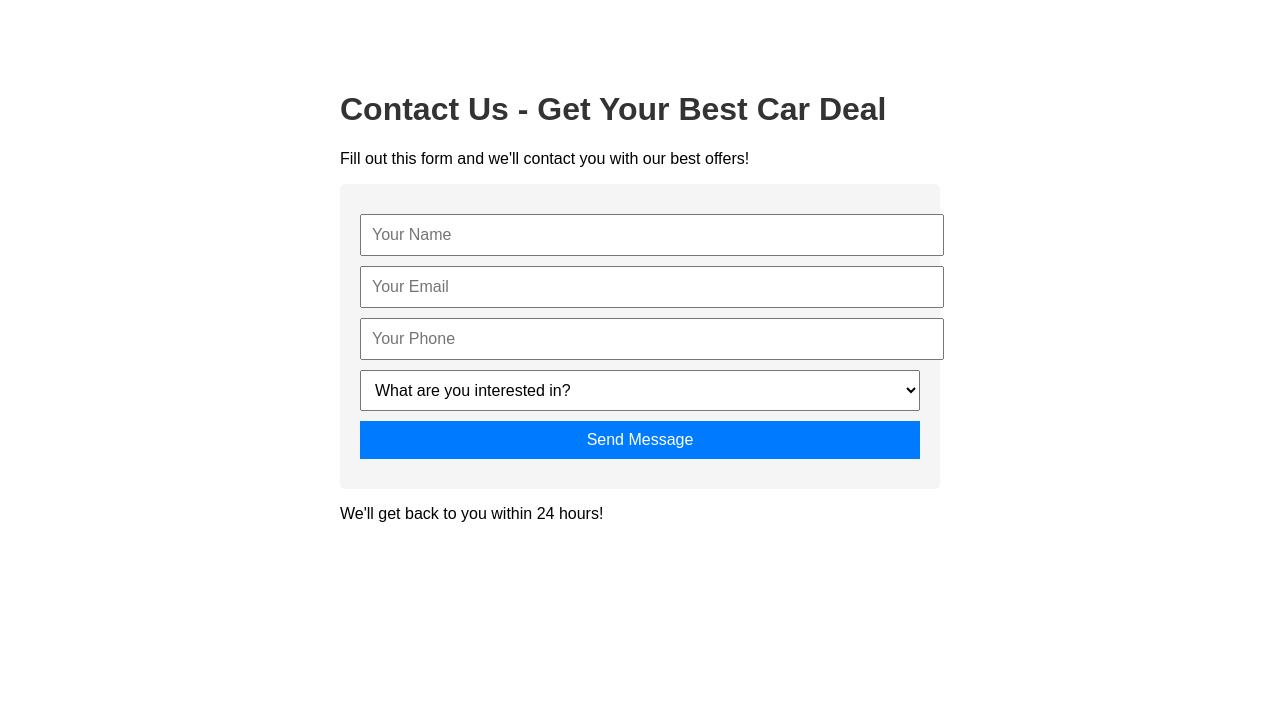
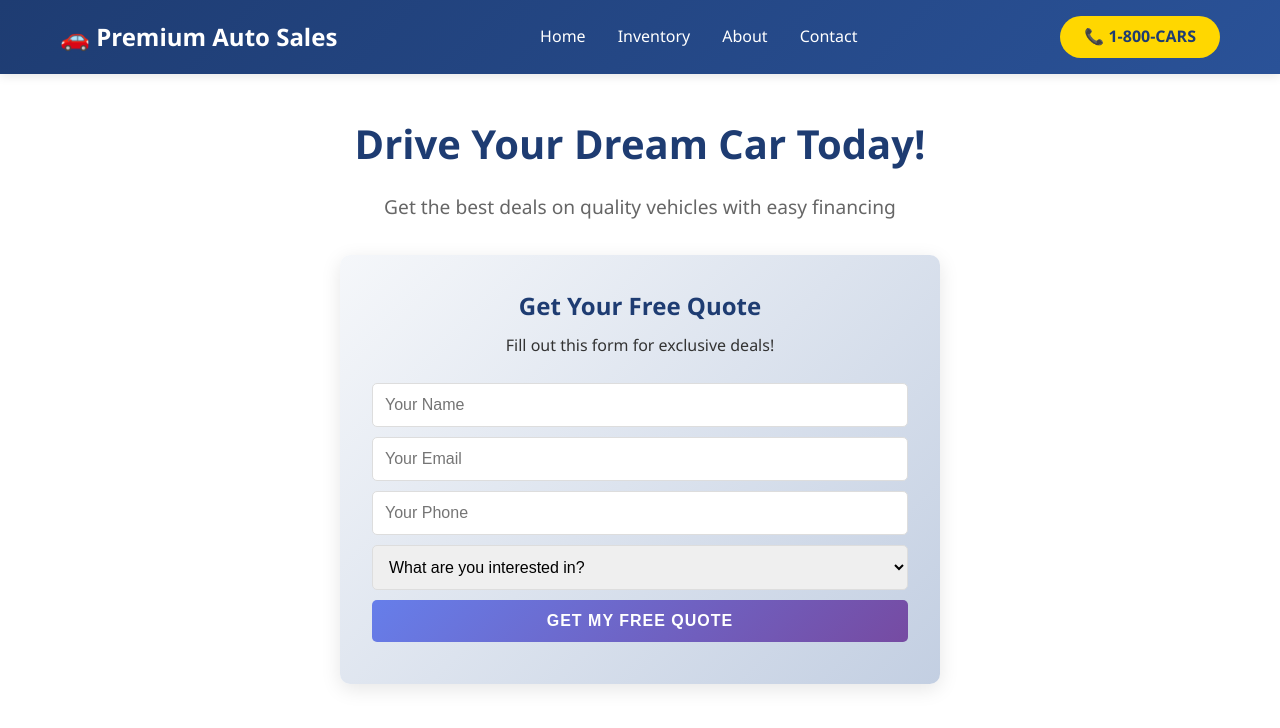
Before and after one commit to antony0531/car-sales-form, a plain HTML site: page index.html in a window 1280 px wide. Drawn offline with Linux system fonts and the light colour scheme.

Commit message:
Sprint 1: Add professional header, navigation, and styled form

```diff
--- a/index.html
+++ b/index.html
@@ -3,46 +3,181 @@
 <head>
     <meta charset="UTF-8">
     <meta name="viewport" content="width=device-width, initial-scale=1.0">
-    <title>Car Sales - Contact Form</title>
+    <title>Premium Auto Sales - Your Dream Car Awaits</title>
     <style>
+        * {
+            margin: 0;
+            padding: 0;
+            box-sizing: border-box;
+        }
+
         body {
-            font-family: Arial, sans-serif;
-            max-width: 600px;
-            margin: 50px auto;
-            padding: 20px;
-        }
-        h1 {
+            font-family: 'Segoe UI', Tahoma, Geneva, Verdana, sans-serif;
+            line-height: 1.6;
             color: #333;
         }
+
+        /* Header Styles */
+        header {
+            background: linear-gradient(135deg, #1e3c72 0%, #2a5298 100%);
+            color: white;
+            padding: 1rem 0;
+            position: fixed;
+            width: 100%;
+            top: 0;
+            z-index: 1000;
+            box-shadow: 0 2px 10px rgba(0,0,0,0.1);
+        }
+
+        nav {
+            max-width: 1200px;
+            margin: 0 auto;
+            padding: 0 20px;
+            display: flex;
+            justify-content: space-between;
+            align-items: center;
+        }
+
+        .logo {
+            font-size: 1.5rem;
+            font-weight: bold;
+        }
+
+        .nav-links {
+            display: flex;
+            list-style: none;
+            gap: 2rem;
+        }
+
+        .nav-links a {
+            color: white;
+            text-decoration: none;
+            transition: color 0.3s;
+        }
+
+        .nav-links a:hover {
+            color: #ffd700;
+        }
+
+        .phone-cta {
+            background: #ffd700;
+            color: #1e3c72;
+            padding: 0.5rem 1.5rem;
+            border-radius: 25px;
+            text-decoration: none;
+            font-weight: bold;
+            transition: transform 0.3s;
+        }
+
+        .phone-cta:hover {
+            transform: scale(1.05);
+        }
+
+        /* Main Content */
+        main {
+            margin-top: 80px;
+            padding: 2rem 20px;
+            max-width: 1200px;
+            margin-left: auto;
+            margin-right: auto;
+        }
+
+        h1 {
+            color: #1e3c72;
+            font-size: 2.5rem;
+            margin-bottom: 1rem;
+            text-align: center;
+        }
+
+        .tagline {
+            text-align: center;
+            font-size: 1.2rem;
+            color: #666;
+            margin-bottom: 2rem;
+        }
+
+        /* Form Styles - Keeping it working! */
         form {
-            background: #f5f5f5;
-            padding: 20px;
+            background: linear-gradient(135deg, #f5f7fa 0%, #c3cfe2 100%);
+            padding: 2rem;
+            border-radius: 10px;
+            box-shadow: 0 5px 20px rgba(0,0,0,0.1);
+            max-width: 600px;
+            margin: 0 auto;
+        }
+
+        form input, form select, form button {
+            display: block;
+            width: 100%;
+            padding: 12px;
+            margin: 10px 0;
+            font-size: 16px;
+            border: 1px solid #ddd;
             border-radius: 5px;
         }
-        input, select, button {
-            display: block;
-            width: 100%;
-            padding: 10px;
-            margin: 10px 0;
-            font-size: 16px;
-        }
-        button {
-            background: #007bff;
+
+        form button {
+            background: linear-gradient(135deg, #667eea 0%, #764ba2 100%);
             color: white;
             border: none;
             cursor: pointer;
+            font-weight: bold;
+            text-transform: uppercase;
+            letter-spacing: 1px;
+            transition: transform 0.3s;
         }
-        button:hover {
-            background: #0056b3;
+
+        form button:hover {
+            transform: translateY(-2px);
+            box-shadow: 0 5px 15px rgba(102, 126, 234, 0.4);
+        }
+
+        .form-header {
+            text-align: center;
+            margin-bottom: 1.5rem;
+        }
+
+        .form-header h2 {
+            color: #1e3c72;
+            margin-bottom: 0.5rem;
+        }
+
+        /* Responsive */
+        @media (max-width: 768px) {
+            .nav-links {
+                display: none;
+            }
+
+            h1 {
+                font-size: 2rem;
+            }
         }
     </style>
 </head>
 <body>
-    <h1>Contact Us - Get Your Best Car Deal</h1>
-    <p>Fill out this form and we'll contact you with our best offers!</p>
+    <header>
+        <nav>
+            <div class="logo">🚗 Premium Auto Sales</div>
+            <ul class="nav-links">
+                <li><a href="#home">Home</a></li>
+                <li><a href="#inventory">Inventory</a></li>
+                <li><a href="#about">About</a></li>
+                <li><a href="#contact">Contact</a></li>
+            </ul>
+            <a href="tel:1-800-CARS" class="phone-cta">📞 1-800-CARS</a>
+        </nav>
+    </header>
 
-    <!-- SIMPLE NETLIFY FORM - EXACTLY LIKE THE ONE THAT WORKED -->
+    <main>
+        <h1>Drive Your Dream Car Today!</h1>
+        <p class="tagline">Get the best deals on quality vehicles with easy financing</p>
+
+        <!-- SIMPLE NETLIFY FORM - KEEPING EXACT STRUCTURE THAT WORKS -->
         <form name="contact" method="POST" data-netlify="true" action="/thank-you.html">
+            <div class="form-header">
+                <h2>Get Your Free Quote</h2>
+                <p>Fill out this form for exclusive deals!</p>
+            </div>
             <input type="text" name="name" placeholder="Your Name" required>
             <input type="email" name="email" placeholder="Your Email" required>
             <input type="tel" name="phone" placeholder="Your Phone" required>
@@ -52,9 +187,8 @@
                 <option value="used">Used Car</option>
                 <option value="trade">Trade-In</option>
             </select>
-        <button type="submit">Send Message</button>
+            <button type="submit">Get My Free Quote</button>
         </form>
-
-    <p>We'll get back to you within 24 hours!</p>
+    </main>
 </body>
 </html>
```
Lines whose indentation alone changed are shown as unchanged.
